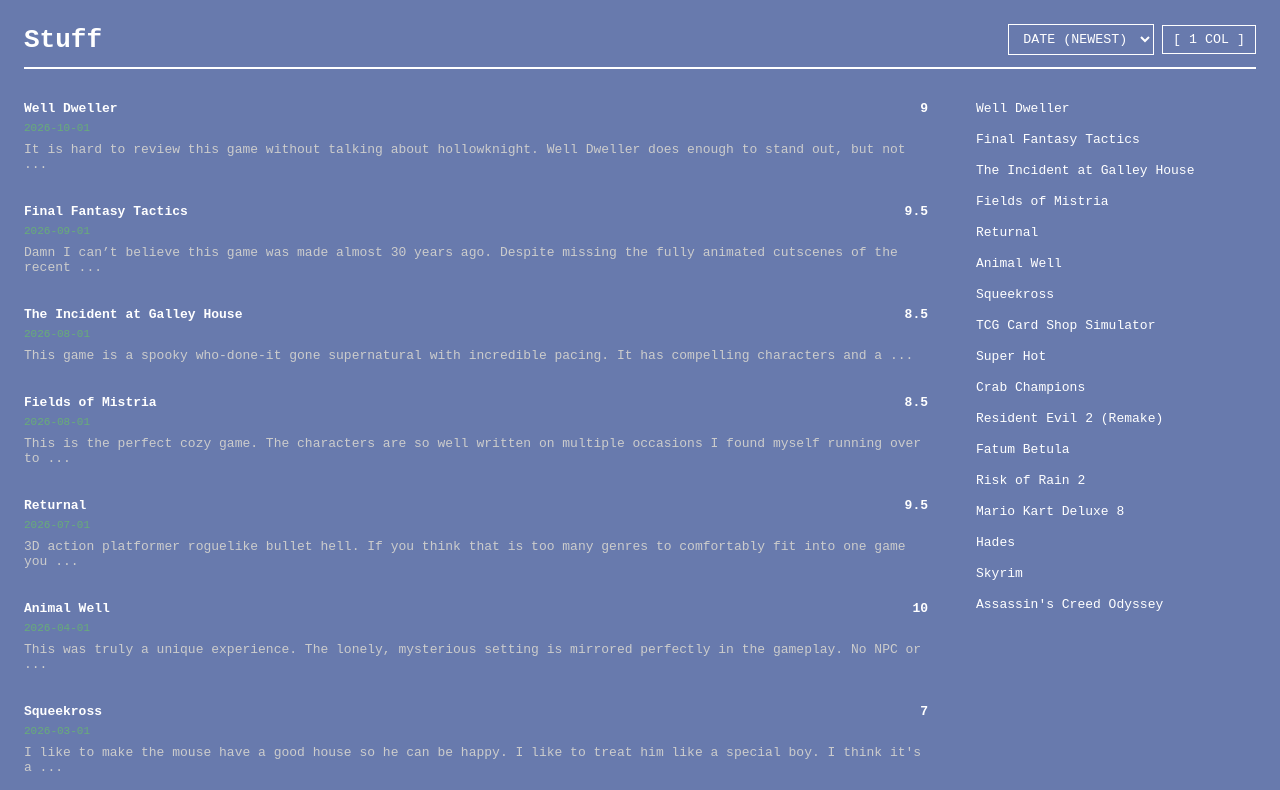
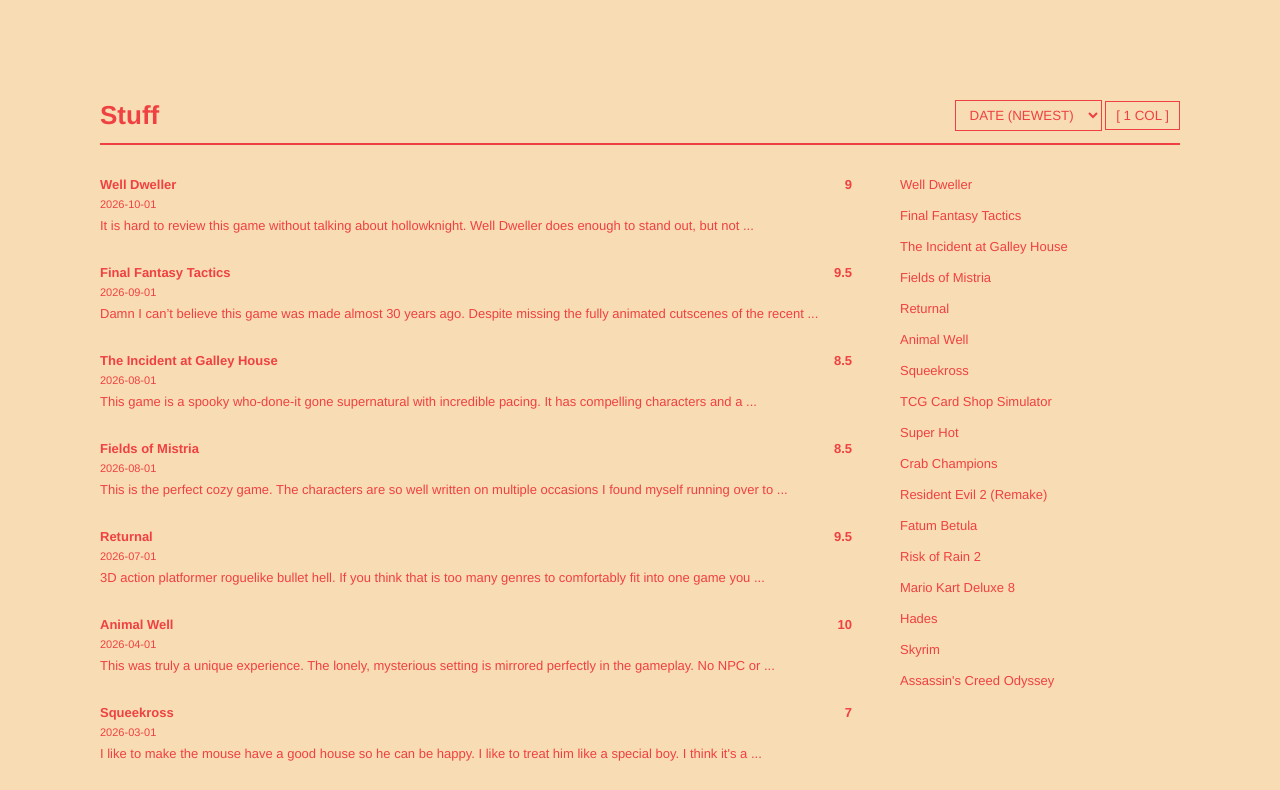
Before and after one commit to Levrk/BirdCircus, a plain HTML site: page index.html in a window 1280 px wide. Shown: the top 790 px of the page. Drawn offline with nearby package versions, Linux system fonts and the light colour scheme.

Commit message:
Update style.css

```diff
--- a/style.css
+++ b/style.css
@@ -1,7 +1,7 @@
 :root {
-    --primary: #687AAD;   /* Main background */
-    --secondary: #ffffff; /* High contrast text, borders, and hover states */
-    --tertiary: #68AD78;  /* Muted text and secondary borders */
+    --primary: #F8DCB4;   /* Main background */
+    --secondary: #EF4141; /* High contrast text, borders, and hover states */
+    --tertiary: #EF4141;  /* Muted text and secondary borders */
 }
 
 * {
@@ -14,9 +14,9 @@
 body {
     background: var(--primary);
     color: var(--secondary);
-    font-family: monospace;
+    font-family: "Helvetica Neue", Helvetica, Arial, sans-serif;
     font-size: 13px;
-    padding: 24px;
+    padding: 100px;
 }
 
 header {
@@ -33,7 +33,7 @@
     color: var(--secondary);
     border: 1px solid var(--secondary);
     padding: 6px 10px;
-    font-family: monospace;
+    font-family: inherit;
     cursor: pointer;
 }
 
@@ -90,7 +90,7 @@
 }
 
 .review-text {
-    color: #ccc;
+    color: var(--tertiary);
 }
 
 /* SIDEBAR */
@@ -121,7 +121,7 @@
 #modal {
     position: fixed;
     top: 0; left: 0; width: 100vw; height: 100vh;
-    background: rgba(0, 0, 0, 0.9);
+    background: var(--tertiary);
     display: flex;
     justify-content: center;
     align-items: center;
@@ -146,4 +146,4 @@
 }
 
 #modal-body h1, #modal-body h2, #modal-body h3 { margin: 16px 0 8px 0; }
-#modal-body p { margin-bottom: 12px; color: #ccc; }
+#modal-body p { margin-bottom: 12px; color: var(--tertiary); }
```
